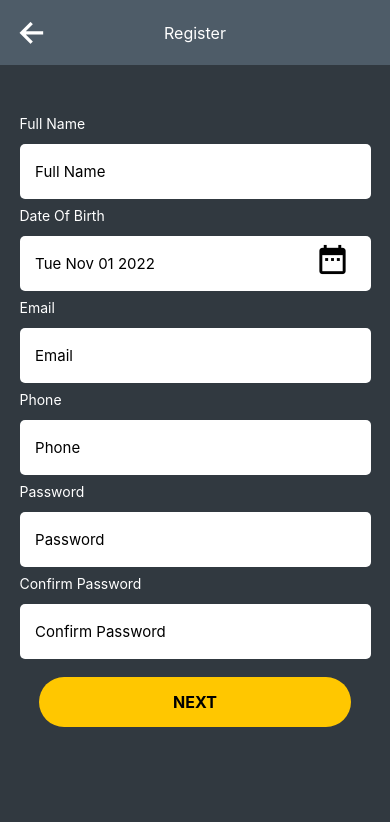
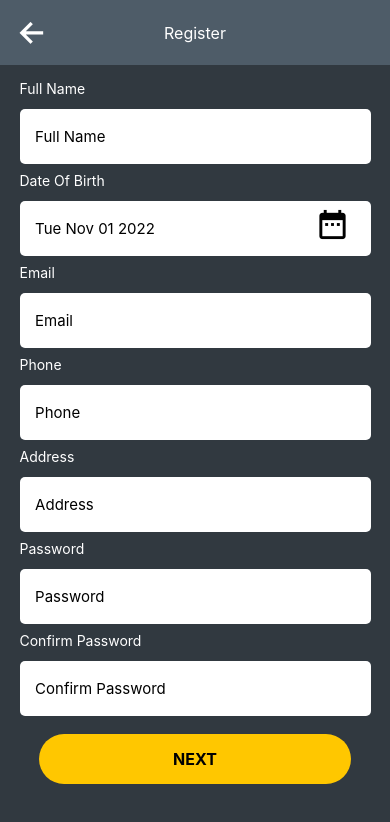
Before and after one commit to aliShouman0/on-your-way, a React Native app in the folder onYourWay/: screen /Signup in a window 390 px wide. Shown: the top 822 px of the page. Built offline with nearby package versions, Linux system fonts and the light colour scheme.

Commit message:
Frontend:Adding missing input and fixing small errors

```diff
--- a/onYourWay/app/screens/SignupScreen/Signup.jsx
+++ b/onYourWay/app/screens/SignupScreen/Signup.js
@@ -1,10 +1,5 @@
-import React, {  useState } from "react";
-import {
-  SafeAreaView,
-  View,
-  TouchableOpacity,
-  ScrollView,
-} from "react-native";
+import React, { useState } from "react";
+import { SafeAreaView, View, TouchableOpacity, ScrollView } from "react-native";
 import AppButton from "../../components/AppButton/AppButton";
 import styles from "./styles";
 import DateTimePicker from "@react-native-community/datetimepicker";
@@ -17,6 +12,7 @@ function Signup({ navigation }) {
   const [email, setEmail] = useState("");
   const [name, setName] = useState("");
   const [phone, setPhone] = useState("");
+  const [address, setAddress] = useState("");
   const [confirmPass, setconfirmPass] = useState("");
   const [password, setPassword] = useState("");
   const [date, setDate] = useState(new Date());
@@ -56,6 +52,7 @@ function Signup({ navigation }) {
             setValue={setPhone}
             keyboardType="numeric"
           />
+          <Input text="Address" value={address} setValue={setAddress} />
           <Input
             text="Password"
             value={password}
--- a/onYourWay/app/screens/SignupScreen/styles.js
+++ b/onYourWay/app/screens/SignupScreen/styles.js
@@ -22,7 +22,7 @@ export default StyleSheet.create({
     width: "100%",
     flex: 2,
     alignItems: "center",
-    marginTop: 50,
+    marginTop: 15,
   },
   date: {
     width: "100%",
```
